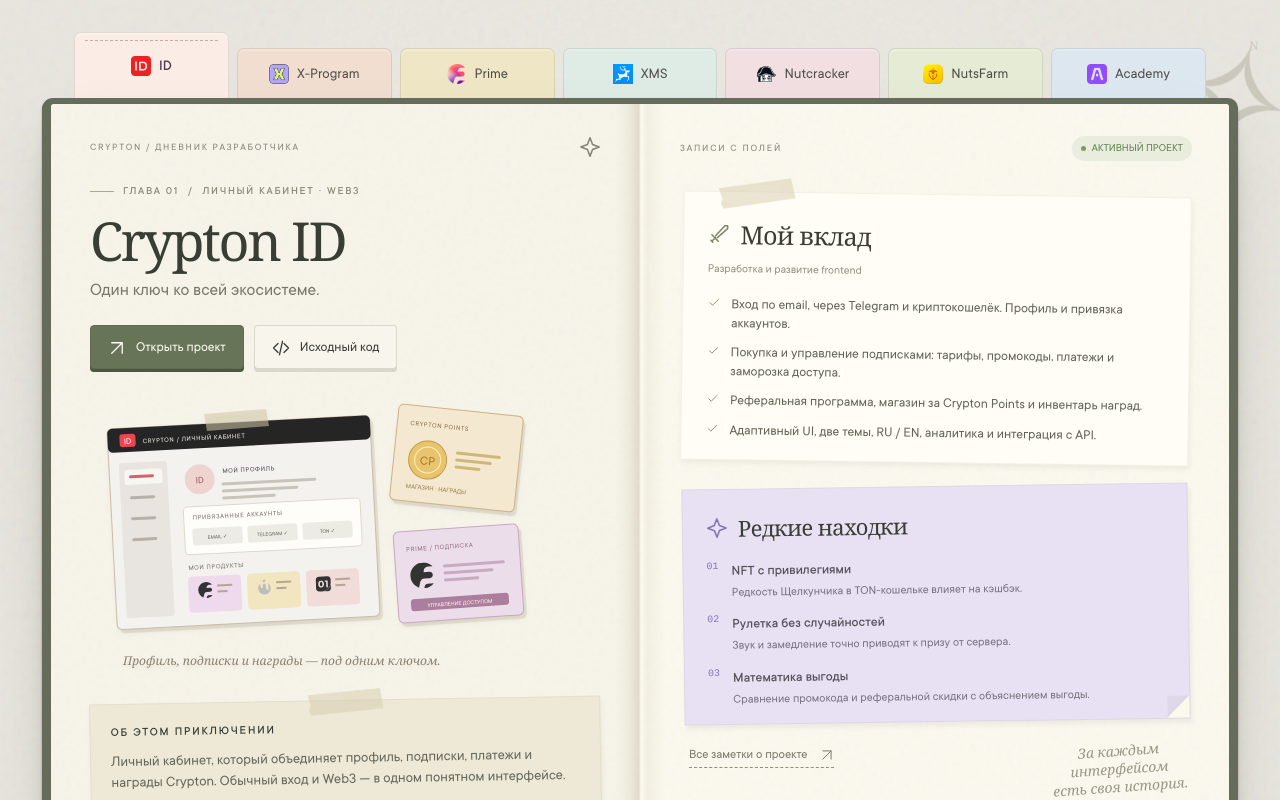
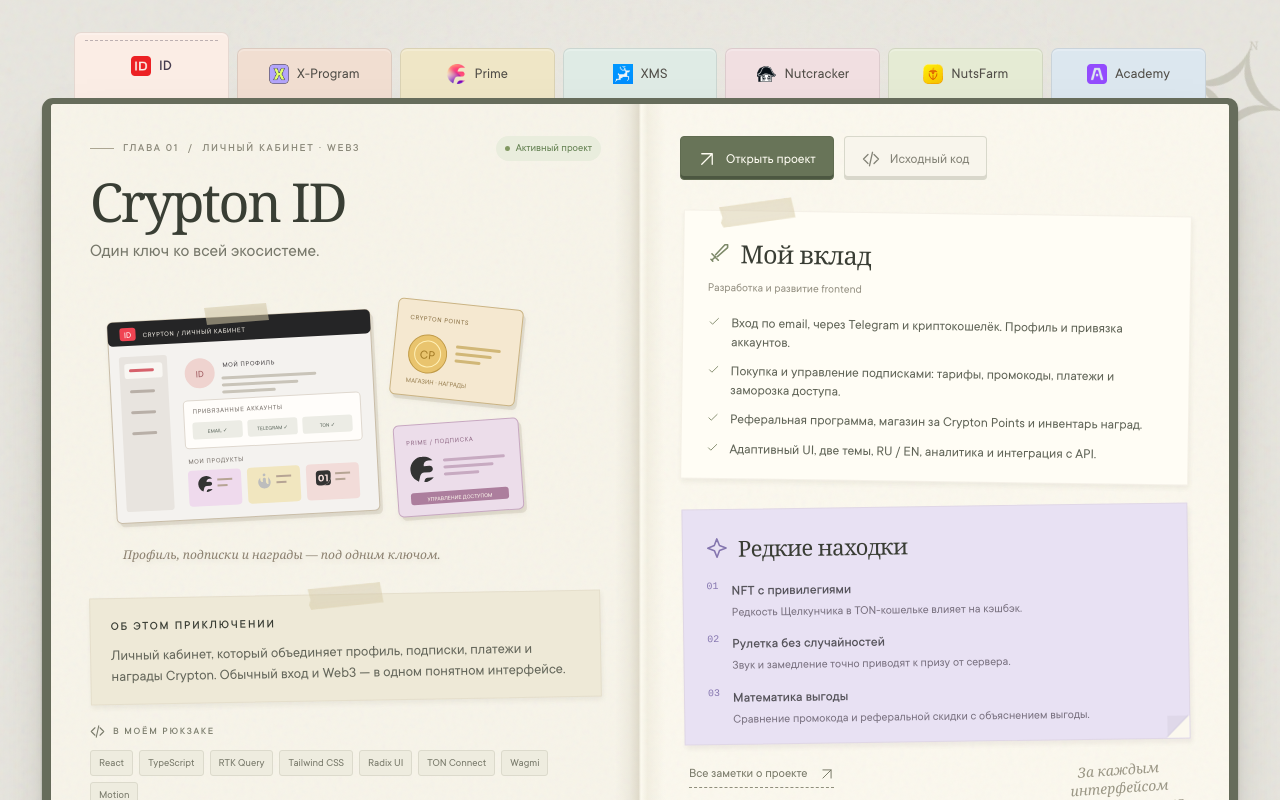
Before and after one commit to 7evenUp/ashel-projects, a React (Vite) app: page / in a window 1280 px wide. Shown: the top 800 px of the page. Built offline with nearby package versions, Linux system fonts and the light colour scheme.

Commit message:
improve UI

```diff
--- a/src/components/Spread.tsx
+++ b/src/components/Spread.tsx
@@ -37,18 +37,16 @@ export function Spread({project:p, index, variant, source, onVariant, onNotes, r
   useEffect(() => () => animations.current.forEach(animation => animation.cancel()), []);
   return <>
     <section ref={leftPage} className="paper-page page-left" aria-labelledby="project-title">
-      <div className="page-running-head"><span>CRYPTON / ДНЕВНИК РАЗРАБОТЧИКА</span><Icon name="spark"/></div>
       {p.mini && <AcademyVariants variant={variant} onChange={(mode,keyboard)=>{keyboardSwitch.current=keyboard;onVariant(mode);}}/>}
-      <div className="chapter-label">ГЛАВА {chapter}<span> / </span>{p.category}</div>
+      <div className="chapter-meta"><div className="chapter-label">ГЛАВА {chapter}<span> / </span>{p.category}</div><span className={'status '+(p.active ? '' : 'archived')}>{p.active ? 'Активный проект' : 'Проект в прошлом'}</span></div>
       <div data-variant-content className="project-heading flex items-center gap-3"><h1 id="project-title">{p.name}</h1></div><p data-variant-content className="tagline">{p.tagline}</p>
-      <div className="project-links flex flex-wrap gap-2.5"><a className="project-link primary" href={source.deploy} target="_blank" rel="noopener noreferrer"><Icon name="arrow"/>{variant === 'mini' ? 'Сайт Academy' : 'Открыть проект'}</a>{source.code === 'NDA' ? <button className="project-link nda" onClick={()=>onNotes('nda')} aria-label="Исходный код закрыт по NDA"><Icon name="lock"/>Код под NDA</button> : <a className="project-link secondary" href={source.code} target="_blank" rel="noopener noreferrer"><Icon name="code"/>Исходный код</a>}</div>
       <Art project={p} variant={variant}/>
       <section className="note about-note tape"><h2>Об этом приключении</h2><p data-variant-content>{p.description}</p></section>
       <section className="stack"><h2 className="stack-heading"><Icon name="code"/>В моём рюкзаке</h2><div data-variant-content className="stack-tags flex flex-wrap gap-1.5">{p.stack.map(s=><span key={s}>{s}</span>)}</div></section>
       <Folio name={'ПОРТФОЛИО / '+p.name.toUpperCase()} number={index*2+1}/>
     </section>
     <section ref={rightPage} className="paper-page page-right" aria-label="Вклад и особенности проекта">
-      <div className="page-running-head"><span>ЗАПИСИ С ПОЛЕЙ</span><span className={'status '+(p.active ? '' : 'archived')}>{p.active ? 'Активный проект' : 'Проект в прошлом'}</span></div>
+      <nav className="page-running-head project-links" aria-label="Ссылки проекта"><a className="project-link primary" href={source.deploy} target="_blank" rel="noopener noreferrer"><Icon name="arrow"/>{variant === 'mini' ? 'Сайт Academy' : 'Открыть проект'}</a>{source.code === 'NDA' ? <button className="project-link nda" onClick={()=>onNotes('nda')} aria-label="Исходный код закрыт по NDA"><Icon name="lock"/>Код под NDA</button> : <a className="project-link secondary" href={source.code} target="_blank" rel="noopener noreferrer"><Icon name="code"/>Исходный код</a>}</nav>
       <section className="note contribution-note tape"><Heading icon="sword">Мой вклад</Heading><p data-variant-content className="role">{p.role}</p><ul data-variant-content className="contribution-list">{p.contribution.map(c=><li key={c}><Icon name="check"/><span>{c}</span></li>)}</ul></section>
       <section className="note cases-note"><Heading icon="spark">Редкие находки</Heading><ol data-variant-content className="case-list">{p.cases.map(([title,text],i)=><li key={title}><span className="case-number">0{i+1}</span><div><strong>{title}</strong><p>{text}</p></div></li>)}</ol></section>
       <div className="notes-footer flex items-start justify-between gap-3"><button className="all-notes" onClick={()=>onNotes('notes')}>Все заметки о проекте <Icon name="arrow"/></button><span className="handwritten" aria-hidden="true">За каждым интерфейсом<br/>есть своя история.</span></div>
--- a/src/styles.css
+++ b/src/styles.css
@@ -11,6 +11,15 @@
 
 }
 /* Project-specific composition; decorative offsets never move the reading blocks. */
+.chapter-meta{display:flex;align-items:center;justify-content:space-between;flex-wrap:wrap;gap:8px 12px;margin-bottom:11px}
+.chapter-meta .chapter-label{margin-bottom:0}
+.chapter-meta .status{flex-shrink:0;white-space:nowrap}
+.page-running-head.project-links{justify-content:flex-start;margin:0 0 25px;letter-spacing:normal;text-transform:none}
+.project-link{height:44px;min-height:44px;line-height:20px;white-space:nowrap}
+.project-link.primary{box-shadow:inset 0 -3px 0 #4c5741}
+.project-link.primary:hover{box-shadow:inset 0 -5px 0 #4c5741}
+.project-link.secondary{box-shadow:inset 0 -3px 0 #d9d7cb}
+.project-link.secondary:hover{box-shadow:inset 0 -5px 0 #d9d7cb}
 .project-heading h1{margin-bottom:0;min-width:0;overflow-wrap:anywhere}
 .project-heading{margin-bottom:9px}
 .about-note{transform:rotate(var(--about-angle))}
```
